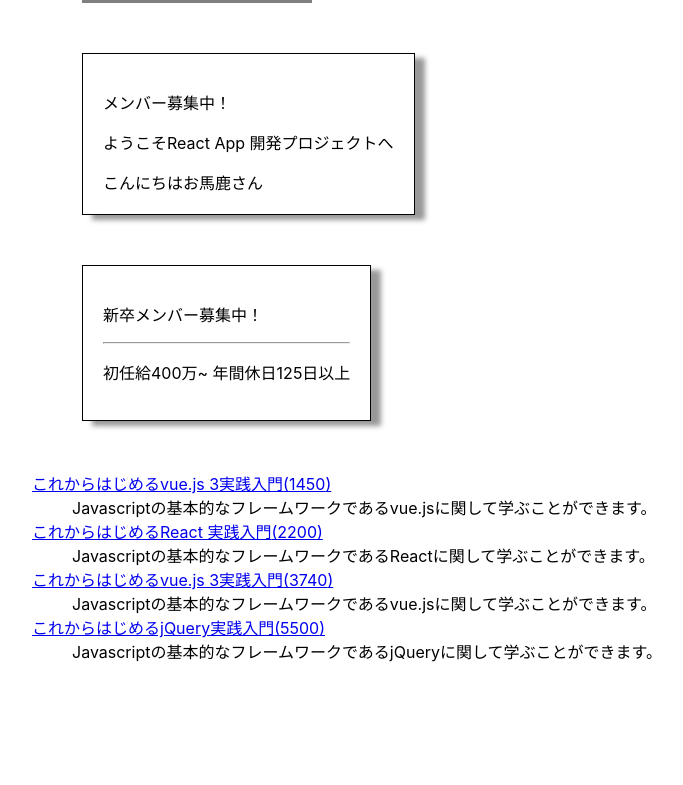
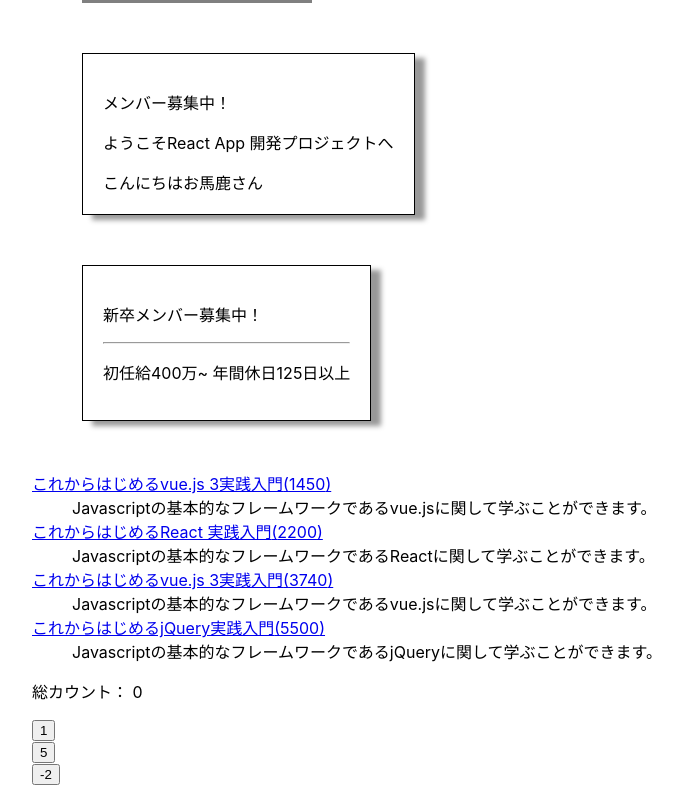
Before and after one commit to shunmakk/react-pratice, a React (Create React App) app: page / in a window 1280 px wide. Shown: the part 1203-1988 px from the top of the page, without its empty margins (108-791 px from the left). Before the commit the page ends 1882 px from the top, so only its background shows below. Built offline with nearby package versions, Linux system fonts and the light colour scheme.

Commit message:
小コンポーネント→親コンポーネント

```diff
--- /dev/null
+++ b/src/components/StateParent.js
@@ -0,0 +1,22 @@
+import React, { useState } from 'react'
+import StateCounter from './StateCounter'
+
+const StateParent = () => {
+
+
+    const [count2,setCount2] = useState(0);
+
+    const update = step =>  setCount2(c => c + step)
+
+
+  return (
+    <div>
+        <p>総カウント： {count2}</p>
+        <StateCounter step={1} onUpdate={update} />
+        <StateCounter step={5} onUpdate={update} />
+        <StateCounter step={-2} onUpdate={update} />
+    </div>
+  )
+}
+
+export default StateParent
--- a/src/index.js
+++ b/src/index.js
@@ -14,6 +14,7 @@ import SelectStyle from './components/SelectStyle';
 import StylePanel from './components/StylePanel';
 import TitlePanel from './components/TitlePanel';
 import ListTempalte from './components/ListTempalte';
+import StateParent from './components/StateParent';
 
 
 
@@ -53,6 +54,8 @@ root.render(
 
     </ListTempalte>
 
+    <StateParent />
+
     </div>
   </React.StrictMode>
 );
```
